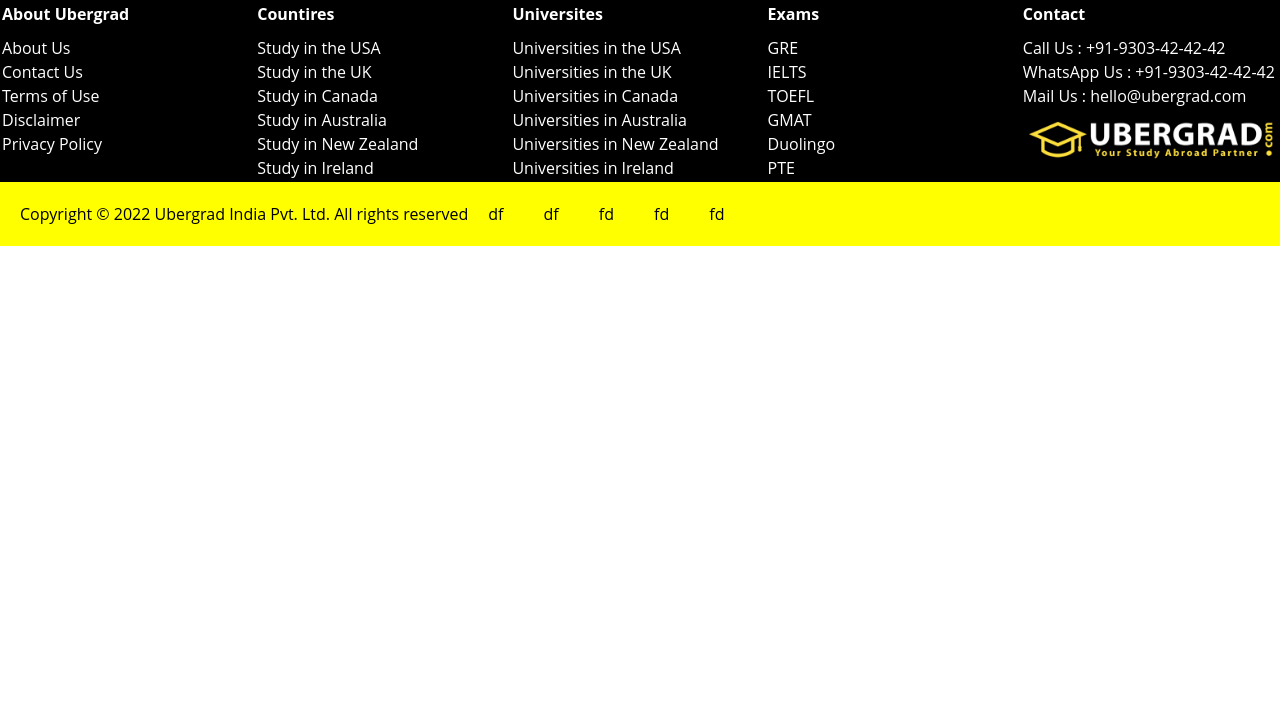
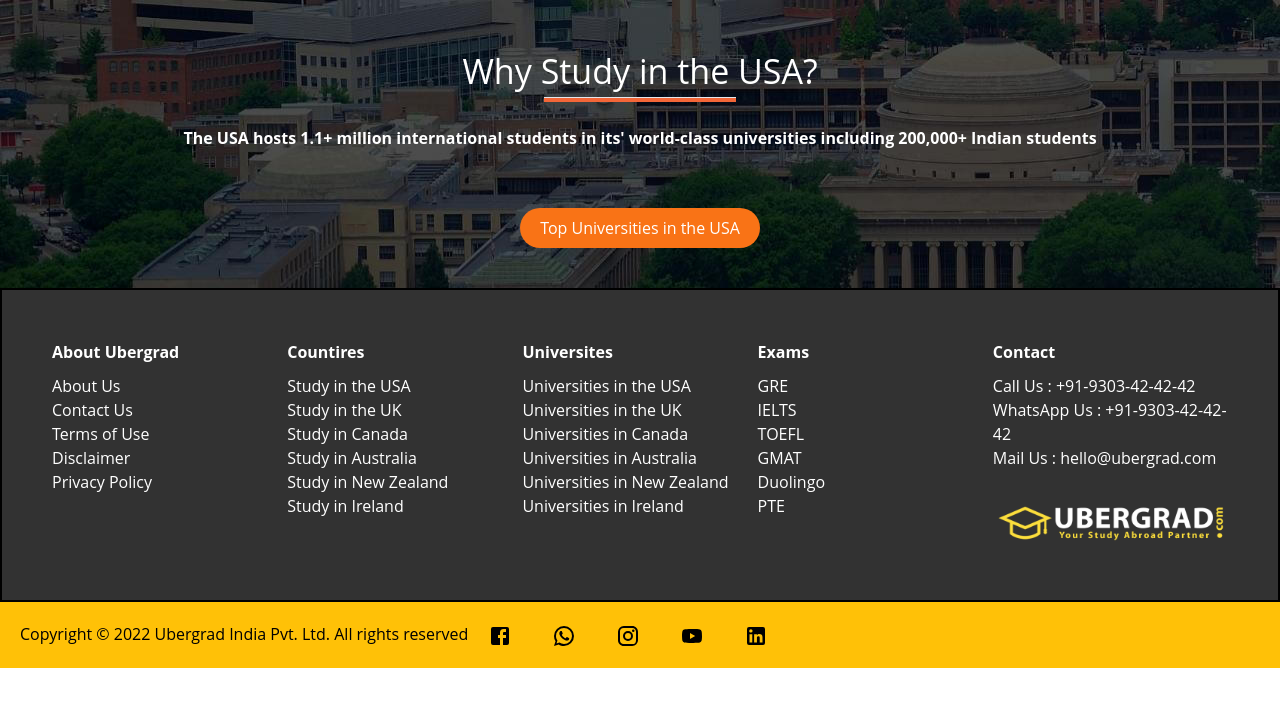
Before and after one commit to Bhuvanesh2001/webpage, a React (Create React App) app: page / in a window 1280 px wide. Shown: the top 706 px of the page. Built offline with nearby package versions, Linux system fonts and the light colour scheme.

Commit message:
changes till 2 33

```diff
--- a/package.json
+++ b/package.json
@@ -4,6 +4,7 @@
   "private": true,
   "dependencies": {
     "@material-ui/core": "^4.12.4",
+    "@material-ui/icons": "^4.11.3",
     "@testing-library/jest-dom": "^5.16.4",
     "@testing-library/react": "^13.0.1",
     "@testing-library/user-event": "^13.5.0",
--- a/src/App.js
+++ b/src/App.js
@@ -8,6 +8,7 @@
 import UniversitiesOfUsa from './components/universities of usa/UniversitiesOfUsa';
 import WhyChooseUsa from './components/why choose usa/WhyChooseUsa';
 import WhyStudyInUsa from './components/why study in usa/WhyStudyInUsa';
+
 
 function App() {
   return (
@@ -22,7 +23,7 @@
 
       {/* call 'Why Study in the USA?' section here...! */}
 
-      {/* <WhyStudyInUsa/> */}
+      <WhyStudyInUsa/>
 
       {/* call Why choose the USA to accomplish your education goals? section here...! */}
       {/* <WhyChooseUsa/> */}
--- a/src/components/footer/Footer.css
+++ b/src/components/footer/Footer.css
@@ -1,9 +1,10 @@
 .Footer-main-Div{
     border: 2px black solid;
     color: white;
-    background-color: black;
+    background-color: #323232;
     display: flex;
     flex-direction: row;
+    padding:50px;
 }
 p{
     padding-bottom: 10px;
@@ -26,7 +27,7 @@
 }
 
 .footer-div{
-    background-color: yellow;
+    background-color: #ffc107;
     padding: 20px;
 
 }
--- a/src/components/footer/Footer.js
+++ b/src/components/footer/Footer.js
@@ -1,7 +1,11 @@
 import React from "react";
 import "./Footer.css";
 import Logo from "../../assets/images/ubergrad_logo_footer.png";
-
+import InstagramIcon from '@material-ui/icons/Instagram';
+import FacebookIcon from '@material-ui/icons/Facebook';
+import WhatsAppIcon from '@material-ui/icons/WhatsApp';
+import YouTubeIcon from '@material-ui/icons/YouTube';
+import LinkedInIcon from '@material-ui/icons/LinkedIn';
 export default function Footer() {
   return (
     <div>
@@ -52,10 +56,11 @@
         <div className="Contact">
           <p>Contact</p>
           <ul>
-            <li>Call Us : +91-9303-42-42-42</li>
+            <li><span >Call Us :</span> +91-9303-42-42-42</li>
             <li>WhatsApp Us : +91-9303-42-42-42</li>
             <li>Mail Us : hello@ubergrad.com</li>
           </ul>
+          <br/>
           <img src={Logo}></img>
         </div>
       </div>
@@ -67,11 +72,12 @@
           </div>
           <div className="footer-bottom-right">
             <ul>
-              <li>df</li>
-              <li>df</li>
-              <li>fd</li>
-              <li>fd</li>
-              <li>fd</li>
+
+              <li><FacebookIcon></FacebookIcon></li>
+              <li><WhatsAppIcon></WhatsAppIcon></li>
+              <li><InstagramIcon></InstagramIcon></li>
+              <li><YouTubeIcon></YouTubeIcon></li>
+              <li><LinkedInIcon></LinkedInIcon></li>
             </ul>
           </div>
         </div>
--- a/src/components/why study in usa/WhyStudyInUsa.css
+++ b/src/components/why study in usa/WhyStudyInUsa.css
@@ -2,8 +2,9 @@
     padding-top: 40px;
     padding-bottom: 40px;
 }
+
 .hr-style{
-    max-width: 4rem;
+    max-width: 12rem;
     margin: auto;
     height: 0.3rem;
     background-color: rgb(243, 102, 56);
--- a/src/components/why study in usa/WhyStudyInUsa.js
+++ b/src/components/why study in usa/WhyStudyInUsa.js
@@ -1,14 +1,33 @@
 import React from 'react'
 import "./WhyStudyInUsa.css"
+import Bgimage from "../../assets/images/study_in_usa.jpg"
 
 export default function WhyStudyInUsa() {
   return (
-    <div className='main-Div bg-gray-300 text-center'>
+    <div style={{backgroundImage: `url(${Bgimage})` }} className='main-Div  text-center text-white '>
          <div className="EligibilityRequirements-top-div">
-      <hr className='hr-style'/>
+
       <div className="heading">
         <h6>Why Study in the USA?</h6>
+        <hr className='hr-style'/>
+        <br/>
+        <p>The USA hosts 1.1+ million international students in its' world-class universities including 200,000+ Indian students</p>
+        <br/><br/>
+
+        <button
+                  class="MuiButtonBase-root MuiButton-root MuiButton-contained m-auto UGbuttonPrimary p-2 text-base first-letter:MuiButton-containedSizeLarge MuiButton-sizeLarge bg-orange-500 rounded-full hover:shadow-lg px-5 text-white	"
+                  tabindex="0"
+                  type="button"
+                >
+                  <span class="MuiButton-label">
+                    Top Universities in the USA
+                  </span>
+                  <span class="MuiTouchRipple-root"></span>
+                </button>
+
       </div>
+
+
       </div>
     </div>
 
```
Also changed, not shown: 1 other file (tests, documents, lock files or other folders).
